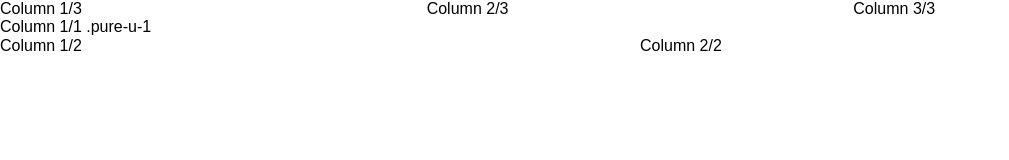
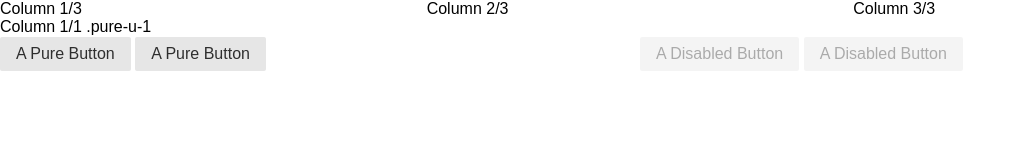
Before and after one commit to tuyendq/lthwpurecss, a plain HTML site: page src/index.html in a window 1280 px wide. Shown: the whole page, without its empty margins (0-1009 px from the left). Drawn offline with nearby package versions, Linux system fonts and the light colour scheme.

Commit message:
add buttons

```diff
--- a/src/index.html
+++ b/src/index.html
@@ -6,7 +6,10 @@
 
     <title>LTHW Pure CSS</title>
     <link rel="stylesheet" href="https://cdn.jsdelivr.net/npm/purecss@3.0.0/build/pure-min.css" integrity="sha384-X38yfunGUhNzHpBaEBsWLO+A0HDYOQi8ufWDkZ0k9e0eXz/tH3II7uKZ9msv++Ls" crossorigin="anonymous">
+    <link rel="stylesheet" href="https://cdn.jsdelivr.net/npm/purecss@3.0.0/build/base-min.css">
     <link rel="stylesheet" href="https://cdn.jsdelivr.net/npm/purecss@3.0.0/build/grids-responsive-min.css">
+
+
 
 </head>
 <body>
@@ -19,8 +22,14 @@
         <div class="pure-u-1">Column 1/1 .pure-u-1</div>
     </div>
     <div class="pure-g">
-        <div class="pure-u-1-2">Column 1/2</div>
-        <div class="pure-u-1-2">Column 2/2</div>
+        <div class="pure-u-1-2">
+            <a class="pure-button" href="#">A Pure Button</a>
+            <button class="pure-button">A Pure Button</button>
+        </div>
+        <div class="pure-u-1-2">
+            <button class="pure-button pure-button-disabled">A Disabled Button</button>
+            <button class="pure-button" disabled="">A Disabled Button</button>
+        </div>
 
     </div>
 </body>
```
